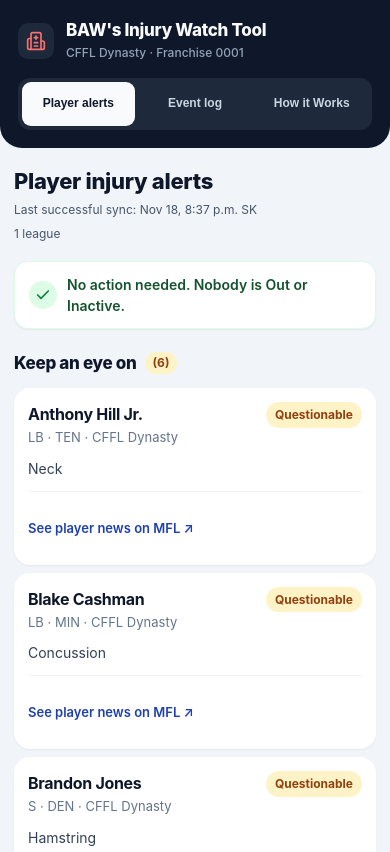
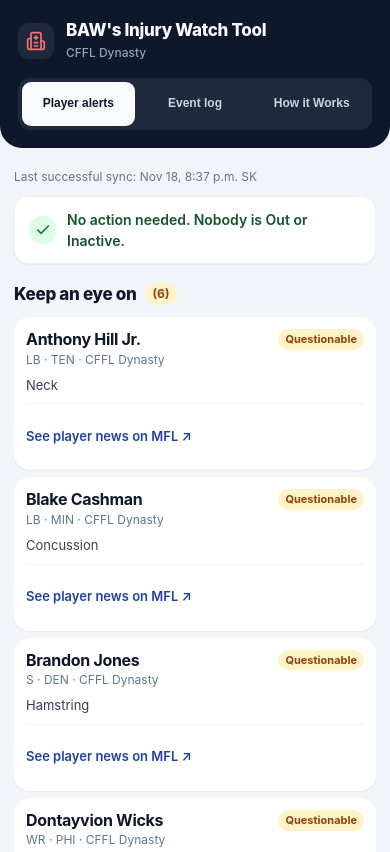
Before and after one commit to williamsbryce/fantasy-injury-watch, a plain HTML site: page site/index.html in a window 390 px wide. Shown: the top 852 px of the page. Drawn offline with Linux system fonts and the light colour scheme.

Commit message:
Tighten mobile injury dashboard, event log and remove redundant labels

```diff
--- a/site/index.html
+++ b/site/index.html
@@ -263,11 +263,48 @@ button:focus-visible,a:focus-visible{outline:3px solid #1d4ed8;outline-offset:2p
   .event-top h1{font-size:22px}
 }
 
+
+/* Compact dashboard refinements. CSS only; report and event scripts unchanged. */
+#coverage{display:none}
+#report .top{margin-bottom:12px}
+#sync{font-size:12px;line-height:1.45;color:#64748b}
+#actionSection,#watchSection{margin-top:18px}
+#actionSection h2,#watchSection h2{margin-bottom:10px}
+#actions,#watchers{gap:7px}
+.alert,.alert.urgent,.alert.watchItem{padding:12px 14px}
+.alert .line{gap:8px}
+.alert .name{font-size:16px;line-height:1.35}
+.alert .sub{margin-top:1px;font-size:12px;line-height:1.4;color:#64748b}
+.alert .status{
+  padding:3px 7px;
+  font-size:11px;
+  font-weight:700;
+  line-height:1.35;
+  letter-spacing:0;
+}
+.alert .detail{margin:7px 0 0;font-size:13px;line-height:1.45}
+.alert .news{margin-top:9px;padding-top:8px}
+.alert .newslink{margin-top:5px}
+.alert .mfl{margin-top:2px}
+.event-log-list{gap:8px}
+.event-entry{padding:12px 14px}
+.event-heading{gap:10px;align-items:center}
+.event-name{font-size:14px;font-weight:800;letter-spacing:-.15px;color:#0f172a;line-height:1.35}
+.event-status{padding:2px 6px;border-radius:999px;font-size:10px;font-weight:700;line-height:1.4}
+.event-detail{margin:6px 0;font-size:13px;line-height:1.45}
+.event-meta{margin-top:7px;font-size:12px;color:#475569}
+.event-meta>span:first-child{font-weight:650;color:#334155}
+@media(max-width:520px){
+  #report .top{margin-bottom:10px}
+  .alert,.alert.urgent,.alert.watchItem{padding:12px}
+  .event-entry{padding:12px}
+}
+
 </style>
 </head><body><main>
 <header>
   <div class="header-inner">
-    <div class="logo"><div class="mark"><svg width="20" height="20" viewBox="0 0 24 24" fill="none" stroke="#f87171" stroke-width="2" stroke-linecap="round" stroke-linejoin="round" aria-hidden="true"><path d="M12 6v4"/><path d="M14 8h-4"/><path d="M14 14h-4"/><path d="M14 18h-4"/><path d="M18 12h2a2 2 0 0 1 2 2v6a2 2 0 0 1-2 2H4a2 2 0 0 1-2-2v-9a2 2 0 0 1 2-2h2"/><path d="M18 22V4a2 2 0 0 0-2-2H8a2 2 0 0 0-2 2v18"/></svg></div><div class="brand"><span>BAW's Injury Watch Tool</span><div class="brand-subtitle">CFFL Dynasty · Franchise 0001</div></div></div>
+    <div class="logo"><div class="mark"><svg width="20" height="20" viewBox="0 0 24 24" fill="none" stroke="#f87171" stroke-width="2" stroke-linecap="round" stroke-linejoin="round" aria-hidden="true"><path d="M12 6v4"/><path d="M14 8h-4"/><path d="M14 14h-4"/><path d="M14 18h-4"/><path d="M18 12h2a2 2 0 0 1 2 2v6a2 2 0 0 1-2 2H4a2 2 0 0 1-2-2v-9a2 2 0 0 1 2-2h2"/><path d="M18 22V4a2 2 0 0 0-2-2H8a2 2 0 0 0-2 2v18"/></svg></div><div class="brand"><span>BAW's Injury Watch Tool</span><div class="brand-subtitle">CFFL Dynasty</div></div></div>
 <nav class="tabs" role="tablist" aria-label="Dashboard views">
   <button class="tab" type="button" role="tab" id="tab-injuries" aria-selected="true" aria-controls="injuriesTab" tabindex="0" data-tab="injuries">Player alerts</button>
   <button class="tab" type="button" role="tab" id="tab-events" aria-selected="false" aria-controls="eventsTab" tabindex="-1" data-tab="events">Event log</button>
@@ -279,7 +316,7 @@ button:focus-visible,a:focus-visible{outline:3px solid #1d4ed8;outline-offset:2p
 <div id="loading" class="panel" role="status">Loading the latest injury report…</div>
 <div id="errorPanel" class="panel hidden" role="alert">Could not load the latest report. <button type="button" onclick="location.reload()">Retry</button><div id="error" class="msg"></div></div>
 <div id="report" class="hidden" aria-live="polite">
-  <div class="top"><div><h1>Player injury alerts</h1><div class="meta" id="sync">Latest update</div></div><div class="meta" id="coverage"></div></div>
+  <div class="top"><div><div class="meta" id="sync">Latest update</div></div><div class="meta" id="coverage"></div></div>
   <div id="stale" class="notice hidden">This report is out of date. Scheduled monitoring may have failed. Do not treat missing alerts as confirmation that players are healthy.</div>
   <div id="noAction" class="ok-note"><span class="ok-icon"><svg width="16" height="16" viewBox="0 0 24 24" fill="none" stroke="#15803d" stroke-width="2.5" stroke-linecap="round" stroke-linejoin="round" aria-hidden="true"><path d="M20 6 9 17l-5-5"/></svg></span>No action needed. Nobody is Out or Inactive.</div>
   <section id="actionSection"><h2><span class="dot"></span> Action needed <span id="actionCount"></span></h2><div id="actions"></div></section>
@@ -361,9 +398,8 @@ button:focus-visible,a:focus-visible{outline:3px solid #1d4ed8;outline-offset:2p
   </div>
   <div class="meta" id="eventsStatus" role="status">Open this tab to retrieve recent events.</div>
   <div id="eventsFeed" class="event-log-list" style="margin-top:13px"></div>
-  <p class="event-privacy">History begins when logging was enabled. It is publicly viewable and retains up to 200 events. “Email accepted” means the email provider accepted the message, not that it reached your inbox. No email addresses or credentials are shown.</p>
+
 </section>
-<footer>Public injury dashboard · MFL designations and RotoWire headlines · Separate scheduled lineup guard</footer>
 </main>
 <script>
 const $=id=>document.getElementById(id);
```
